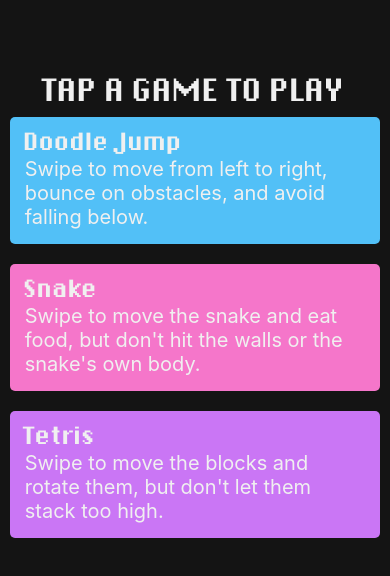
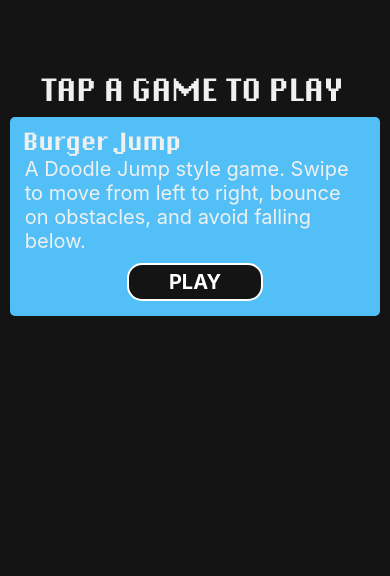
Before and after one commit to AndrewWladis/doodle-jump, a React Native app: screen / in a window 390 px wide. Shown: the top 576 px of the page. Built offline with nearby package versions, Linux system fonts and the light colour scheme.

Commit message:
Tabling the idea of adding other games, begin to maximize main doodle jump esc game

```diff
--- a/App.js
+++ b/App.js
@@ -1,15 +1,24 @@
 import { StatusBar } from 'expo-status-bar';
-import { Text, View, FlatList } from 'react-native';
+import { useState } from 'react';
+import { useFonts } from 'expo-font';
+import { Text, View, FlatList, TouchableOpacity } from 'react-native';
 import DoodleJump from './DoodleJump';
-import { useFonts } from 'expo-font';
+import Tetris from './Tetris';
 import styles from './styles';
 
 export default function App() {
+  const [screen, setScreen] = useState('Home');
 
   useFonts({
     'Pixel': require('./assets/DePixelHalbfett.ttf'),
   });
 
+  const renderScreen = () => {
+    if (screen === 'BurgerJump') {
+      return <DoodleJump setMenuScreen={() => setScreen('Home')}/>;
+    } else if (screen === 'Tetris') {
+      return <Tetris setMenuScreen={() => setScreen('Home')}/>;
+    } else {
       return (
         <View style={styles.arcadeSelectionScreen}>
           <Text style={[
@@ -22,27 +31,18 @@
               data={[
                 {
                   key: '1',
-              title: 'Doodle Jump',
-              description: 'Swipe to move from left to right, bounce on obstacles, and avoid falling below.',
+                  title: 'Burger Jump',
+                  description: 'A Doodle Jump style game. Swipe to move from left to right, bounce on obstacles, and avoid falling below.',
                   color: '#52c0f7'
-            },
-            {
-              key: '2',
-              title: 'Snake',
-              description: 'Swipe to move the snake and eat food, but don\'t hit the walls or the snake\'s own body.',
-              color: '#f576ca'
-            },
-            {
-              key: '3',
-              title: 'Tetris',
-              description: 'Swipe to move the blocks and rotate them, but don\'t let them stack too high.',
-              color: '#ca76f5'
                 }
               ]}
               renderItem={({ item }) => (
                 <View style={[styles.gameItem, { backgroundColor: item.color }]}>
                   <Text style={[styles.gameTitle, { fontFamily: 'Pixel' }]}>{item.title}</Text>
                   <Text style={styles.gameDescription}>{item.description}</Text>
+                  <TouchableOpacity style={styles.gameButton} onPress={() => setScreen(item.title.split(' ').join(''))}>
+                    <Text style={styles.gameButtonText}>PLAY</Text>
+                  </TouchableOpacity>
                 </View>
               )}
               contentContainerStyle={styles.gameList}
@@ -52,3 +52,7 @@
         </View>
       );
     }
+  };
+
+  return renderScreen();
+}
--- a/DoodleJump.js
+++ b/DoodleJump.js
@@ -1,4 +1,4 @@
-import { View, Animated, Text, Dimensions, Image, TouchableOpacity } from 'react-native';
+import { View, Animated, Text, Dimensions, Image, TouchableOpacity, Modal } from 'react-native';
 import styles from './styles'
 import { PanGestureHandler, State, GestureHandlerRootView } from 'react-native-gesture-handler';
 import { useState, useEffect, useRef } from 'react';
@@ -81,8 +81,8 @@
     };
 
     function jump() {
-        if (playerJumpCounter < 17) {
-            setPlayerJumpCounter(prevCount => prevCount + 16);
+        if (playerJumpCounter < 20) {
+            setPlayerJumpCounter(prevCount => prevCount + 18);
             setPlayerRotation(Math.floor(Math.random() * 45) - 23);
         }
     }
@@ -223,11 +223,46 @@
     }, []);
 
     return (
+        <>
+        <Modal
+            transparent={true}
+            visible={isGameOver}
+            animationType="fade"
+        >
+            <View style={styles.gameOverOverlay}>
+                <Text style={styles.gameOverText}>GAME OVER</Text>
+                <Text style={styles.finalScoreText}>FINAL SCORE: {score}</Text>
+                <TouchableOpacity
+                    style={styles.restartButton}
+                    onPress={() => {
+                        setIsGameOver(false);
+                        setScore(0);
+                        setPlayerPosition([screenWidth / 2 - 25, screenHeight * 0.7]);
+                        setBarPositions([
+                            [Math.floor(Math.random() * (screenWidth - 90)) + 10, screenHeight * 0.8],
+                            [Math.floor(Math.random() * (screenWidth - 90)) + 10, screenHeight * 0.6],
+                            [Math.floor(Math.random() * (screenWidth - 90)) + 10, screenHeight * 0.4],
+                            [Math.floor(Math.random() * (screenWidth - 90)) + 10, screenHeight * 0.2],
+                            [Math.floor(Math.random() * (screenWidth - 90)) + 10, 0]
+                        ]);
+                    }}
+                >
+                    <Text style={styles.restartButtonText}>RESTART</Text>
+                </TouchableOpacity>
+                <TouchableOpacity
+                    onPress={setMenuScreen}
+                    style={styles.restartButton}
+                >
+                    <Text style={styles.restartButtonText}>BACK TO MENU</Text>
+                </TouchableOpacity>
+            </View>
+        </Modal>
         <GestureHandlerRootView>
             <PanGestureHandler
             onGestureEvent={onGestureEvent}
             onHandlerStateChange={onHandlerStateChange}
         >
+
             <Animated.View style={[styles.doodleJumpScreen, { backgroundColor: backgroundColorInterpolation }]}>
                 <View style={styles.doodleJumpHeader}>
                     <Text style={styles.doodleJumpScore}>SCORE: {score}</Text>
@@ -264,5 +299,6 @@
                 </Animated.View>
             </PanGestureHandler>
         </GestureHandlerRootView>
+        </>
     );
 }
--- /dev/null
+++ b/Tetris.js
@@ -0,0 +1,57 @@
+import { View, Text } from 'react-native'
+import React, { useEffect, useState } from 'react'
+import styles from './styles';
+
+export default function Tetris({ setMenuScreen }) {
+  const [score, setScore] = useState(0);
+  const [gameBoard, setGameBoard] = useState([]);
+  const [isGameOver, setIsGameOver] = useState(false);
+  const blockTypes = [
+    { shape: [[1, 1], [1, 1]], color: 'red' },
+    { shape: [[1, 1, 1], [0, 1, 0]], color: 'blue' },
+    { shape: [[0, 1, 0], [1, 1, 1]], color: 'green' },
+    { shape: [[1, 0, 0], [1, 1, 1]], color: 'yellow' },
+    { shape: [[0, 0, 1], [1, 1, 1]], color: 'purple' },
+  ]
+
+  function addBlock() {
+    const randomIndex = Math.floor(Math.random() * blockTypes.length);
+    const newBlock = {
+      shape: blockTypes[randomIndex].shape,
+      color: blockTypes[randomIndex].color,
+    }
+  }
+
+  useEffect(() => {
+    // Initialize the game board with empty cells
+    const initializeBoard = () => {
+      const newBoard = Array(20).fill().map(() => Array(10).fill(0));
+      setGameBoard(newBoard);
+    };
+
+    // Call the initialization function
+    initializeBoard();
+  }, [])
+
+
+
+  return (
+    <View style={styles.tetrisScreen}>
+        <Text style={[
+            styles.tetrisScoreText,
+            { fontFamily: 'Pixel' }]}
+        >
+            Score: {score}
+        </Text>
+        <View style={styles.tetrisBoard}>
+            {Array(20).fill().map((_, rowIndex) => (
+                <View key={`row-${rowIndex}`} style={styles.tetrisRow}>
+                    {Array(10).fill().map((_, colIndex) => (
+                        <View key={`cell-${rowIndex}-${colIndex}`} style={styles.tetrisCell} />
+                    ))}
+                </View>
+            ))}
+        </View>
+    </View>
+  )
+}
--- a/styles.js
+++ b/styles.js
@@ -42,6 +42,27 @@
     flex: 1,
     backgroundColor: '#76caf5'
   },
+  finalScoreText: {
+    fontSize: 25,
+    color: '#f0f0f0',
+    marginVertical: 20
+  },
+  gameButton: {
+    backgroundColor: '#141414',
+    width: '40%',
+    alignSelf: 'center',
+    padding: 5,
+    borderRadius: 15,
+    marginTop: 10,
+    borderWidth: 2,
+    borderColor: 'white'
+  },
+  gameButtonText: {
+    fontSize: 20,
+    fontWeight: '700',
+    color: 'white',
+    textAlign: 'center'
+  },
   gameDescription: {
     fontSize: 20,
     color: '#f0f0f0',
@@ -54,11 +75,61 @@
     padding: 15,
     borderRadius: 5
   },
+  gameOverOverlay: {
+    flex: 1,
+    justifyContent: 'center',
+    alignItems: 'center',
+    backgroundColor: 'rgba(0, 0, 0, 0.7)'
+  },
+  gameOverText: {
+    fontSize: 35,
+    fontWeight: '700',
+    color: '#f0f0f0'
+  },
   gameTitle: {
     fontSize: 17,
     fontWeight: '700',
     color: '#f0f0f0'
   },
+  restartButton: {
+    backgroundColor: '#52c0f7',
+    borderRadius: 15,
+    marginTop: 20
+  },
+  restartButtonText: {
+    fontSize: 30,
+    fontWeight: '700',
+    padding: 10,
+    color: 'white'
+  },
+  tetrisBoard: {
+    aspectRatio: 1,
+    alignSelf: 'center',
+    alignItems: 'center',
+    justifyContent: 'center'
+  },
+  tetrisCell: {
+    width: 27,
+    height: 27,
+    backgroundColor: 'black',
+    borderWidth: 1,
+    borderColor: '#f0f0f0'
+  },
+  tetrisRow: {
+    flexDirection: 'row'
+  },
+  tetrisScoreText: {
+    fontSize: 27,
+    color: '#f0f0f0',
+    marginVertical: 20,
+    fontWeight: '700'
+  },
+  tetrisScreen: {
+    flex: 1,
+    backgroundColor: 'black',
+    alignItems: 'center',
+    justifyContent: 'center'
+  }
 });
 
 export default styles;
```
Lines whose indentation alone changed are shown as unchanged.
